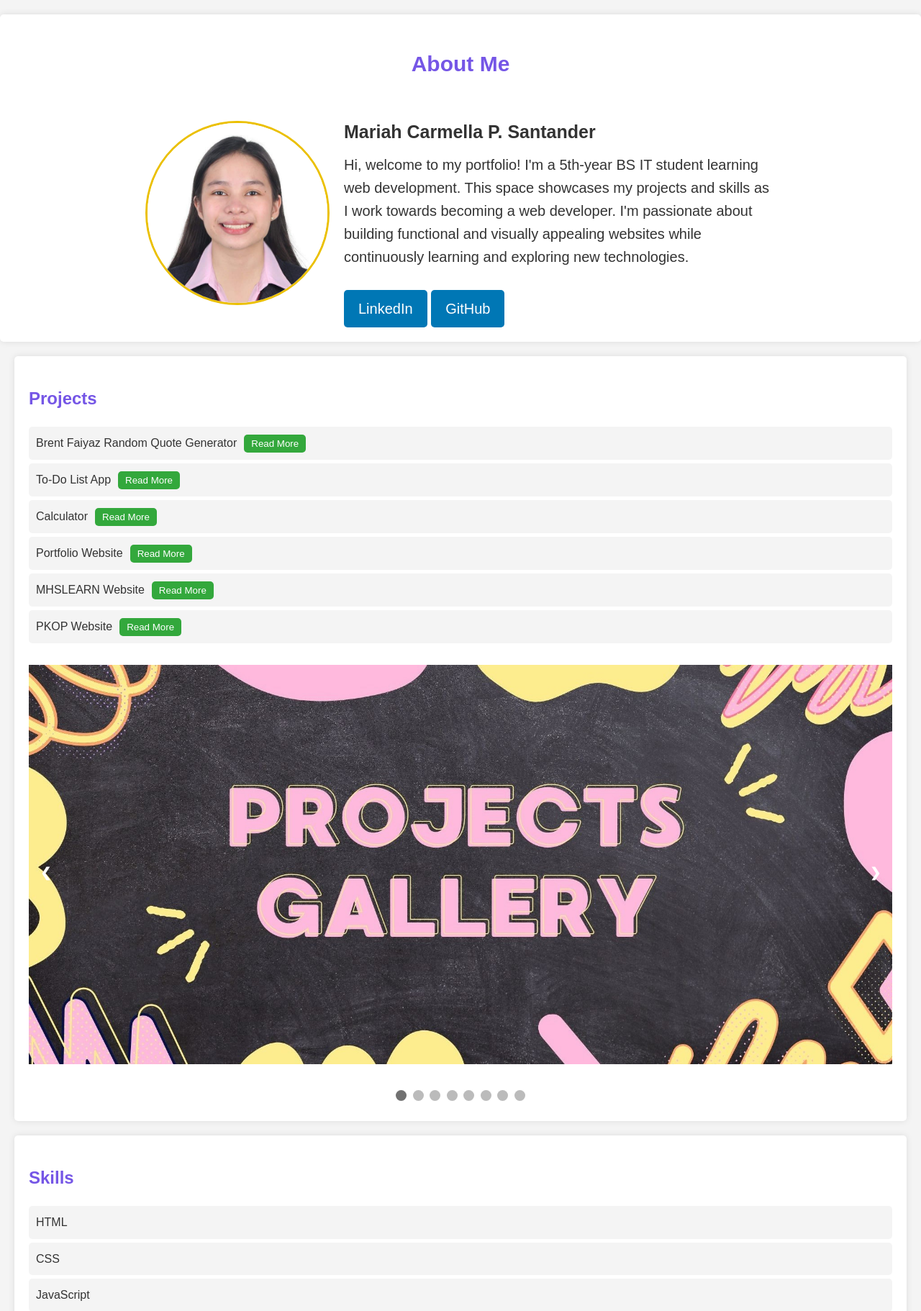
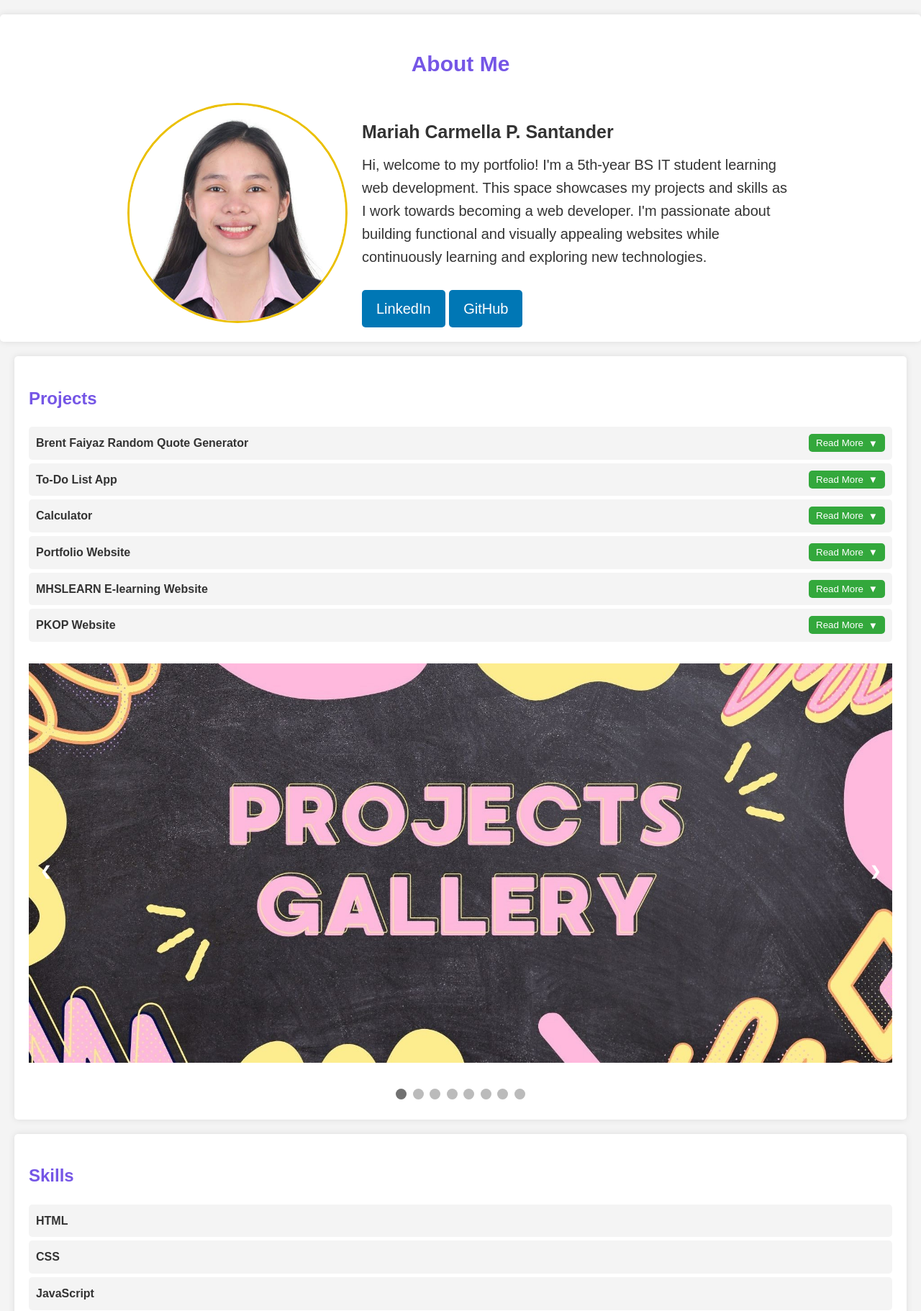
Before and after one commit to SunThunderz/Portfolio, a PHP site: page / in a window 1280 px wide. Shown: the part 126-1948 px from the top of the page at 72% size. Run offline with PHP 8.4, Linux system fonts and the light colour scheme.

Commit message:
Button Enhancement

```diff
--- a/index.html
+++ b/index.html
@@ -29,7 +29,6 @@
 <section id="projects">
     <h2><strong>Projects</strong></h2>
     <ul id="projectList">
-        <!-- Add your project items here -->
     </ul>
     <div class="slideshow-container">
         <div class="mySlides fade">
--- a/script.js
+++ b/script.js
@@ -4,8 +4,8 @@ const projects = [
     { name: "To-Do List App", description: "A simple task management application.", link: "#" },
     { name: "Calculator", description: "A basic calculator with arithmetic functions.", link: "#" },
     { name: "Portfolio Website", description: "A personal portfolio showcasing projects and skills.", link: "index.html" },
-    { name: "MHSLEARN Website", description: "MHSLEARN is an E-Learning System for Manila High School.", link: "#" },
-    { name: "PKOP Website", description: "A web-based system to facilitate onboarding for new employees.", link: "#" }
+    { name: "MHSLEARN E-learning Website", description: "An e-learning system for Manila High School designed to support remote learning for both students and teachers, featuring access to learning materials, user profiles, dashboards, and assessment tools. It enhances the Functional Literacy Test (FLT) to better assess students’ readiness for different levels in the Alternative Learning System (ALS) by providing classification and immediate feedback on their appropriate level. Additionally, it provides reading and comprehension assessments using Automatic Speech Recognition (Speech-to-Text) technology, allowing students to practice reading and receive instant feedback to improve their comprehension skills.", link: "#" },
+    { name: "PKOP Website", description: "A web-based system designed to facilitate the onboarding process for new employees. It serves as a centralized platform that guides them through company policies, job responsibilities, and essential tools used within the organization. The system provides instructional materials and interactive resources to help employees understand how to access, use, and manage these tools effectively. Additionally, it offers FAQs where new hires can seek clarification regarding company policies, their roles, and workplace tools, ensuring a seamless transition into their positions. ", link: "#" }
 ];
 
 const projectList = document.getElementById("projectList");
@@ -17,14 +17,7 @@ projects.forEach(project => {
     // "Read More" button
     const readMoreBtn = document.createElement("button");
     readMoreBtn.textContent = "Read More";
-    readMoreBtn.style.marginLeft = "10px";
-    readMoreBtn.style.cursor = "pointer";
-    readMoreBtn.style.textDecoration = "none";
-    readMoreBtn.style.color = "white";
-    readMoreBtn.style.backgroundColor = "#33a83c";
-    readMoreBtn.style.padding = "5px 10px";
-    readMoreBtn.style.borderRadius = "5px";
-    readMoreBtn.style.border = "none";
+    readMoreBtn.className = "read-more-btn";
 
     // Description
     const description = document.createElement("p");
@@ -37,14 +30,7 @@ projects.forEach(project => {
     visitBtn.textContent = "Visit Project";
     visitBtn.href = project.link;
     visitBtn.target = "_blank";
-    visitBtn.style.display = "none";
-    visitBtn.style.marginLeft = "10px";
-    visitBtn.style.textDecoration = "none";
-    visitBtn.style.color = "white";
-    visitBtn.style.backgroundColor = "#007bff";
-    visitBtn.style.padding = "5px 10px";
-    visitBtn.style.borderRadius = "5px";
-    visitBtn.style.border = "none";
+    visitBtn.className = "visitBtn";
 
     // Handle "Visit Project" button click
     visitBtn.addEventListener("click", (event) => {
@@ -62,7 +48,7 @@ projects.forEach(project => {
         description.style.display = isHidden ? "block" : "none";
         visitBtn.style.display = isHidden ? "inline-block" : "none";
         readMoreBtn.textContent = isHidden ? "Show Less" : "Read More";
-        readMoreBtn.style.backgroundColor = isHidden ? "red" : "#33a83c";
+        readMoreBtn.classList.toggle("open", isHidden);
     });
 
     li.appendChild(readMoreBtn);
@@ -72,7 +58,7 @@ projects.forEach(project => {
 });
 
 // Skills
-const skills = ["HTML", "CSS", "JavaScript", "Responsive Design", "C#", ".NET 8.0", "SQL Server", "Figma", "Canva", "Capcut", "Midjourney"];
+const skills = ["HTML", "CSS", "JavaScript", "C#", ".NET 8.0", "SQL Server", "Figma", "Canva", "Capcut", "Midjourney"];
 
 const skillsList = document.getElementById("skillList");
 skills.forEach(skill => {
@@ -81,7 +67,7 @@ skills.forEach(skill => {
     skillsList.appendChild(li);
 });
 
-// Toggle Dark Mode
+// Toggle Dark Mode and Light Mode
 const themeToggle = document.getElementById("themeToggle");
 themeToggle.addEventListener("click", () => {
     document.body.classList.toggle("dark-mode");
@@ -142,7 +128,7 @@ document.addEventListener('DOMContentLoaded', function() {
         dots[slideIndex-1].className += " active";
     }
 
-    // Attach event listeners to the navigation buttons and dots
+    // Event listeners to the navigation buttons and dots
     document.querySelector('.prev').addEventListener('click', function() {
         plusSlides(-1);
     });
--- a/styles.css
+++ b/styles.css
@@ -1,3 +1,4 @@
+/* General Styles */
 body {
     font-family: Arial, sans-serif;
     line-height: 1.6;
@@ -7,10 +8,10 @@ body {
     color: #333;
 }
 
+/* Header Styles */
 header {
     background-color: #a68eff;
     color: #fff;
-
     padding: 20px;
     text-align: center;
 }
@@ -19,6 +20,7 @@ header h1 {
     margin: 0;
 }
 
+/* Profile Picture Styles */
 #profile-pic {
     width: 150px;
     height: 150px;
@@ -30,6 +32,7 @@ header h1 {
     margin-right: 20px;
 }
 
+/* Theme Toggle Button Styles */
 #themeToggle {
     padding: 10px 20px;
     background-color: #000000;
@@ -44,6 +47,7 @@ header h1 {
     background-color: #333333;
 }
 
+/* Section Styles */
 section {
     padding: 20px;
     margin: 20px;
@@ -52,10 +56,12 @@ section {
     box-shadow: 0 0 10px rgba(0, 0, 0, 0.1);
 }
 
+/* Heading Styles */
 h2 {
     color: #7556e6;
 }
 
+/* Unordered List Styles */
 ul {
     list-style-type: none;
     padding: 0;
@@ -66,9 +72,70 @@ ul li {
     margin: 5px 0;
     padding: 10px;
     border-radius: 5px;
+    font-weight: bold; /* Make project list text bold */
 }
 
-/* Slideshow container */
+ul li p {
+    font-weight: normal; /* Ensure description text is not bold */
+}
+
+/* Read More Button Styles */
+.read-more-btn {
+    float: right;
+    margin-left: 10px;
+    cursor: pointer;
+    text-decoration: none;
+    color: white;
+    background-color: #33a83c;
+    padding: 5px 30px 5px 10px;
+    border-radius: 5px;
+    border: none;
+    position: relative;
+}
+
+.read-more-btn:hover {
+    background-color: #386e23;
+}
+
+.read-more-btn.open {
+    background-color: red;
+}
+
+.read-more-btn.open:hover {
+    background-color: darkred;
+}
+
+.read-more-btn::after {
+    content: '\25BC';
+    position: absolute;
+    right: 10px;
+    top: 50%;
+    transform: translateY(-50%);
+    transition: transform 0.3s ease;
+}
+
+.read-more-btn.open::after {
+    transform: translateY(-50%) rotate(180deg); /* Rotate arrow */
+}
+
+/* Visit Project Button Styles */
+.visitBtn {
+    display: none;
+    margin-left: 10px;
+    text-decoration: none;
+    color: white;
+    background-color: #007bff;
+    padding: 5px 10px;
+    border-radius: 5px;
+    border: none;
+    font-weight: normal; /* Ensure visit button text is not bold */
+}
+
+.visitBtn:hover {
+    background-color: #0056b3;
+}
+
+/* Slideshow Container Styles */
 .slideshow-container {
     position: relative;
     max-width: 1920px;
@@ -81,7 +148,7 @@ ul li {
     display: none;
 }
 
-/* Next & previous buttons */
+/* Next & Previous Buttons Styles */
 .prev, .next {
     cursor: pointer;
     position: absolute;
@@ -97,18 +164,17 @@ ul li {
     user-select: none;
 }
 
-/* Position the "next button" to the right */
+/* Slideshow Next Button Styles */
 .next {
     right: 0;
     border-radius: 3px 0 0 3px;
 }
 
-/* On hover, add a black background color with a little bit see-through */
 .prev:hover, .next:hover {
     background-color: rgba(0,0,0,0.8);
 }
 
-/* The dots/bullets/indicators */
+/* Slideshow Dots/Bullets/Indicators Styles */
 .dot {
     cursor: pointer;
     height: 15px;
@@ -124,7 +190,7 @@ ul li {
     background-color: #717171;
 }
 
-/* Fading animation */
+/* Slideshow Fading Animation Styles */
 .fade {
     -webkit-animation-name: fade;
     -webkit-animation-duration: 1.5s;
@@ -142,6 +208,7 @@ ul li {
     to {opacity: 1}
 }
 
+/* Form Styles */
 form {
     display: flex;
     flex-direction: column;
@@ -172,6 +239,7 @@ form button:hover {
     background-color: #a68eff;
 }
 
+/* Footer Styles */
 footer {
     text-align: center;
     padding: 10px;
@@ -215,7 +283,7 @@ body.dark-mode footer {
     color: #f4f4f4;
 }
 
-/* Style for the Socials button */
+/* Social Button Styles */
 .social-button {
     display: inline-block;
     margin-top: 10px;
@@ -231,7 +299,7 @@ body.dark-mode footer {
     background-color: #005582;
 }
 
-/* Style for the About Me section */
+/* About Me Section Styles */
 #about {
     display: flex;
     flex-direction: column;
@@ -248,14 +316,15 @@ body.dark-mode footer {
     flex-wrap: wrap;
 }
 
-/* Style for the profile picture */
+/* Profile Picture Styles */
 #profile-pic {
-    width: 250px;
-    height: 250px;
+    width: 300px;
+    height: 300px;
     border-radius: 100%;
     margin-right: 20px;
 }
 
+/* About Text Styles */
 .about-text {
     max-width: 600px;
     text-align: left;
```
